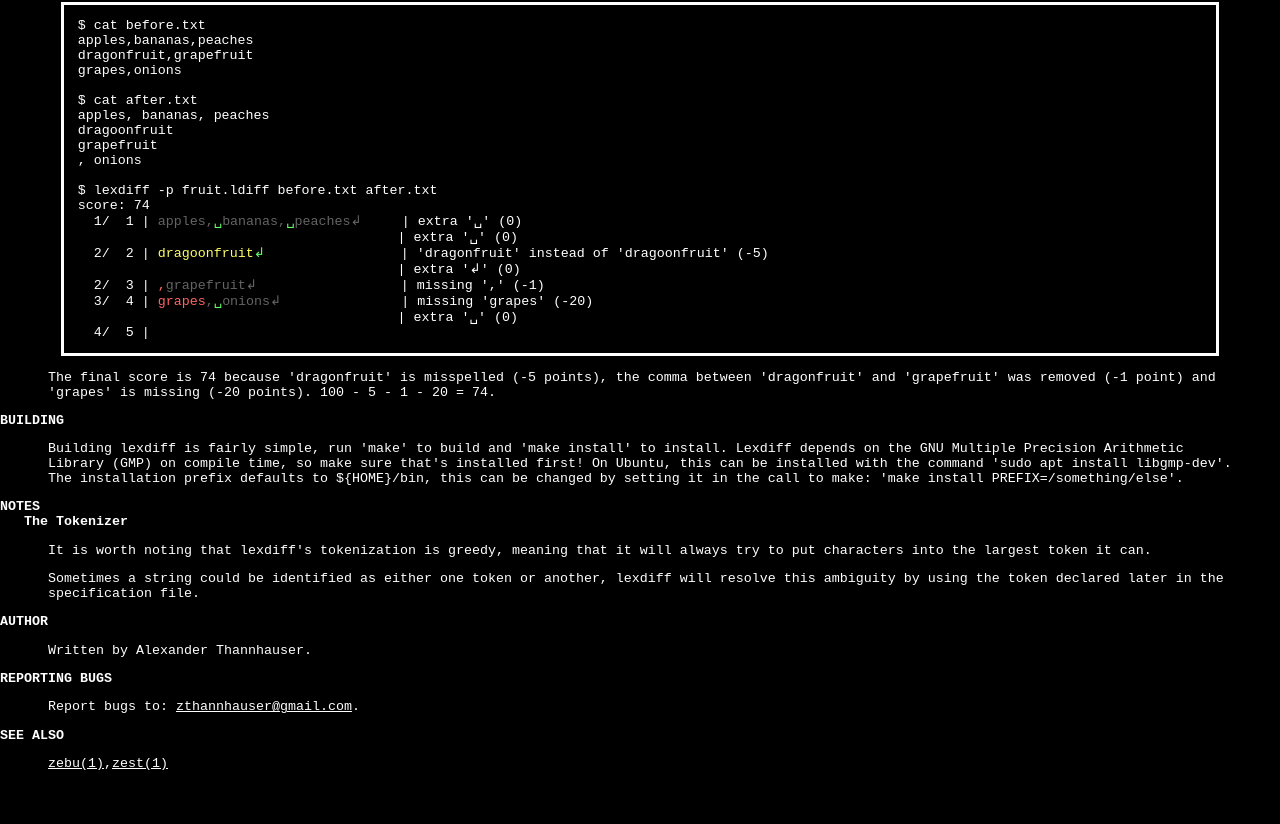
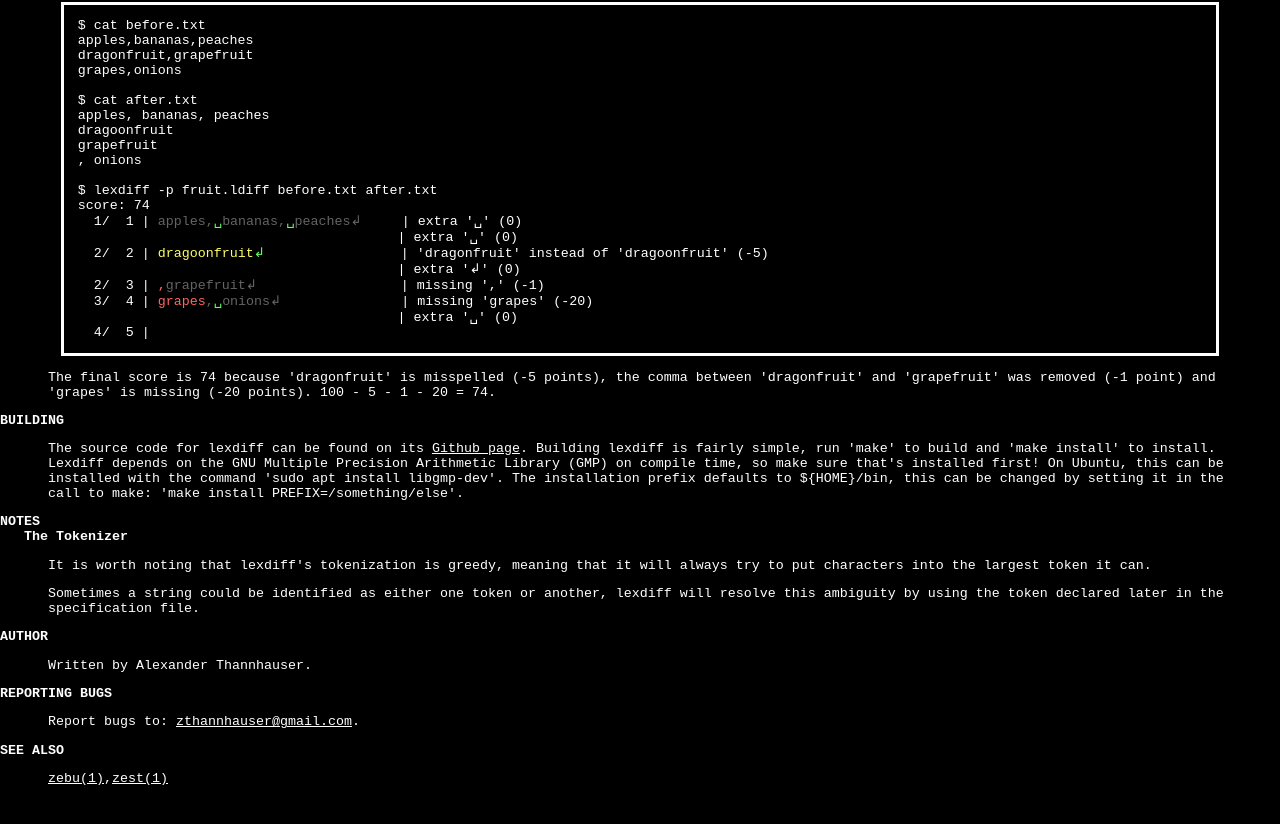
Before and after one commit to ZanderThannhauser/lexdiff, a plain HTML site: page docs/index.html in a window 1280 px wide. Shown: the part 1657-2481 px from the top of the page. Drawn offline with Linux system fonts and the light colour scheme.

Commit message:
added source code link in BUILDING section

```diff
--- a/docs/index.html
+++ b/docs/index.html
@@ -254,7 +254,9 @@ score: 74
                         100 - 5 - 1 - 20 = 74. </p> </div>
 
               <div> <h1> BUILDING </h1>
-                    <p>  Building lexdiff is fairly simple, run 'make' to build and
+                    <p>  The source code for lexdiff can be found on its
+                         <a href="https://github.com/ZanderThannhauser/lexdiff">Github page</a>.
+                         Building lexdiff is fairly simple, run 'make' to build and
                          'make install' to install. Lexdiff depends on the
                          GNU Multiple Precision Arithmetic Library (GMP) on
                          compile time, so make sure that's installed first!
```
Also changed, not shown: 1 other file.
